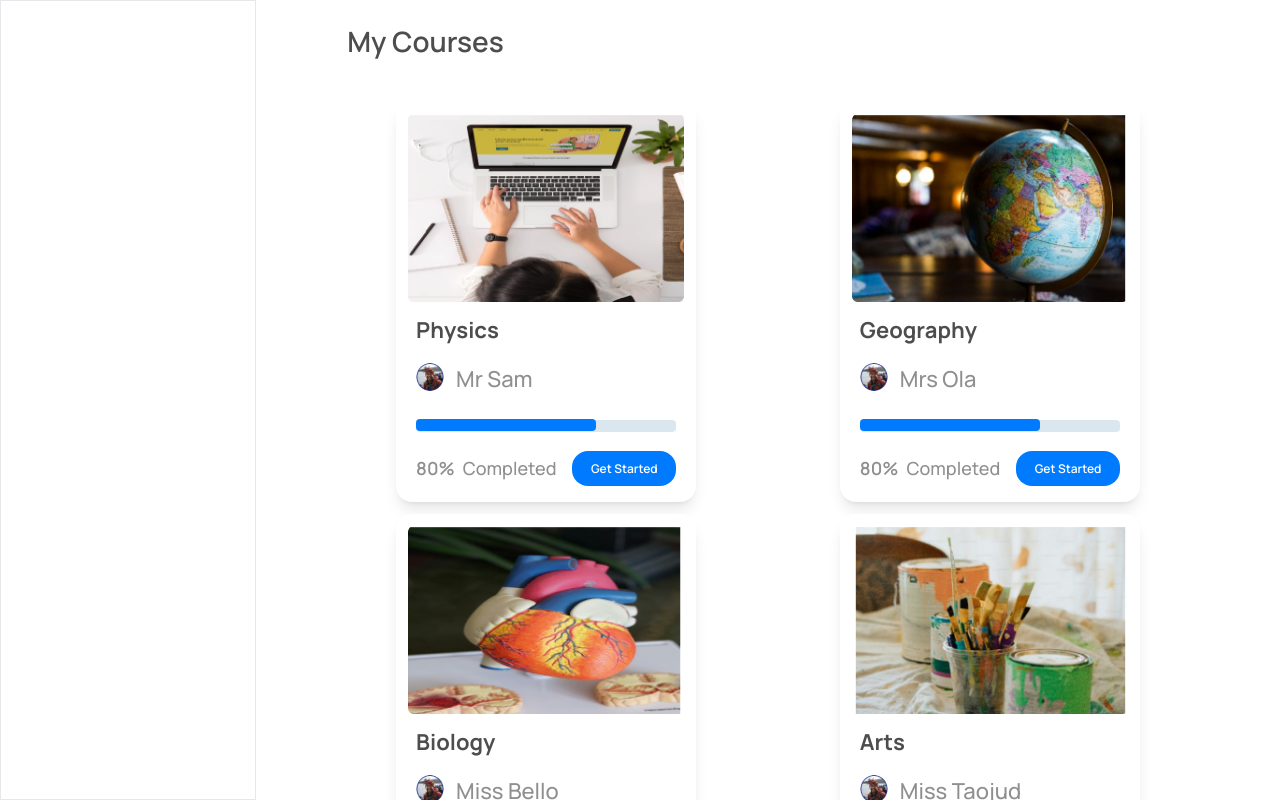
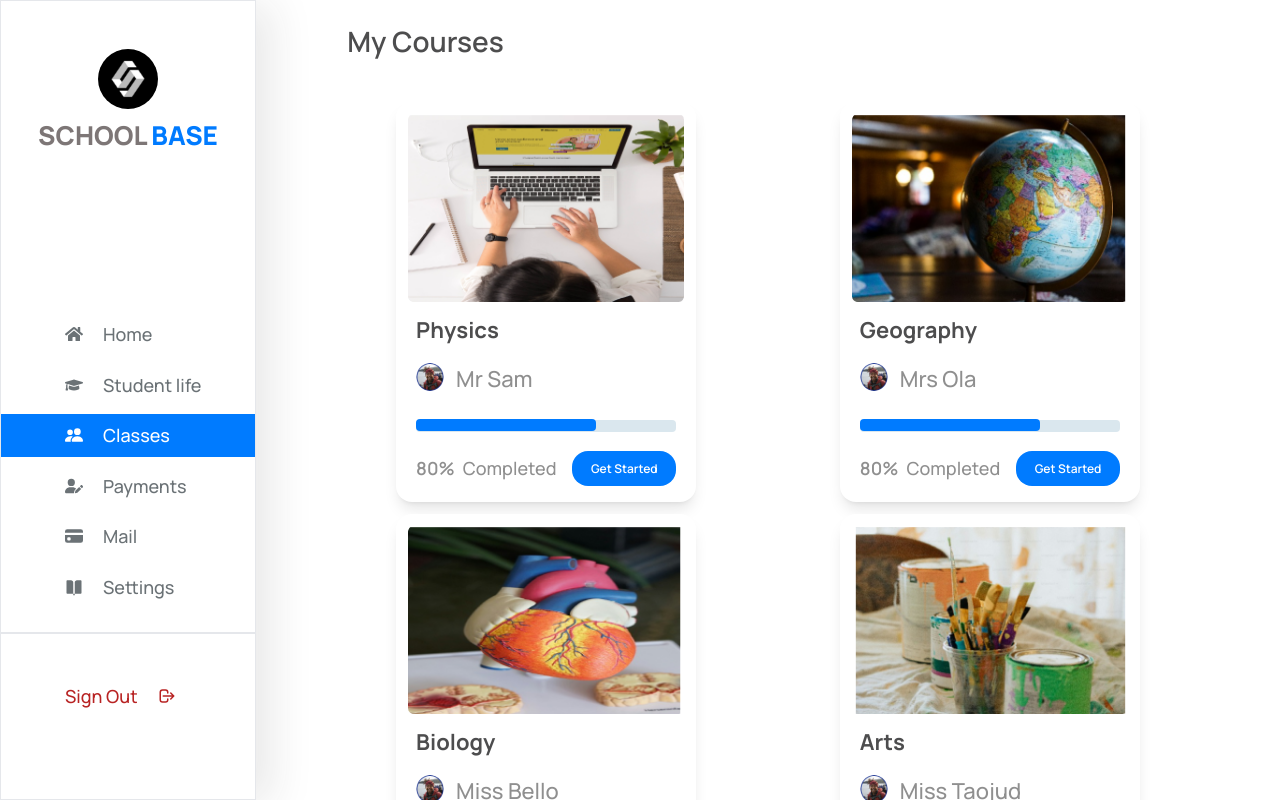
Before and after one commit to claire256/SchoolBaseProject, a React (Vite) app: page /student/classes in a window 1280 px wide. Built offline with nearby package versions, Linux system fonts and the light colour scheme.

Commit message:
fix: hot fix

```diff
--- a/src/components/students-dashboard/Sidebar.jsx
+++ b/src/components/students-dashboard/Sidebar.jsx
@@ -34,8 +34,90 @@ const Sidebar = ({ isOpen }) => {
   }, [location.pathname]);
   return (
     <>
-      <div className="border w-[20%] hidden lgss:flex flex-col items-center pt-12 pb-10 justify-between font-bold overflow-y-hidden text-[#7D7676] text-sm">
+      <div className="border w-[20%] hidden lgss:flex flex-col items-center pt-12 pb-10 justify-between font-bold overflow-y-hidden text-[#7D7676] text-sm sidebar">
+        <div className="w-full h-[60px] text-[26px] flex flex-col gap-4 font-extrabold">
+          <img src={schoolbaseLogo} alt="" className="w-full h-full bg-cover" />
+          <h1 className="text-center">
+            SCHOOL <span className="text-primary">BASE</span>
+          </h1>
+        </div>
+        <div className="mt-16 w-full flex flex-col gap-2 justify-start items-center font-manrope">
+          <Link
+            to="/student/dashboard"
+            className={
+              activebutton === 1
+                ? "flex text-[18px] text-white items-center font-medium pl-16 bg-primary w-full gap-5 h-[60px]"
+                : "flex items-center text-[18px] text-[#6B7276] font-medium pl-16 w-full gap-5 h-[60px]"
+            }
+          >
+            <FaHome />
+            <h4 className=" text-[18px]">Home</h4>
+          </Link>
+          <Link
+            to="/student/student-life"
+            className={
+              activebutton === 2
+                ? "flex text-[18px] text-white items-center font-medium pl-16 bg-primary w-full gap-5 h-[60px]"
+                : "flex items-center text-[18px] text-[#6B7276] font-medium pl-16 w-full gap-5 h-[60px]"
+            }
+          >
+            <FaGraduationCap />
+            <h4 className=" text-[18px]">Student life</h4>
+          </Link>
+          <Link
+            to="/student/classes"
+            className={
+              activebutton === 3
+                ? "flex text-[18px] text-white items-center font-medium pl-16 bg-primary w-full gap-5 h-[60px]"
+                : "flex items-center text-[18px] text-[#6B7276] font-medium pl-16 w-full gap-5 h-[60px]"
+            }
+          >
+            <BsPeopleFill />
+            <h4 className="text-[18px]">Classes</h4>
+          </Link>
+          <Link
+            to="/student/payments"
+            className={
+              activebutton === 4
+                ? "flex text-[18px] text-white items-center font-medium pl-16 bg-primary w-full gap-5 h-[60px]"
+                : "flex items-center text-[18px] text-[#6B7276] font-medium pl-16 w-full gap-5 h-[60px]"
+            }
+          >
+            <FaUserPen />
+            <h4 className="">Payments</h4>
+          </Link>
+          <Link
+            to="/student/mail"
+            className={
+              activebutton === 5
+                ? "flex text-[18px] text-white items-center font-medium pl-16 bg-primary w-full gap-5 h-[60px]"
+                : "flex items-center text-[18px] text-[#6B7276] font-medium pl-16 w-full gap-5 h-[60px]"
+            }
+          >
+            <BsFillCreditCardFill />
 
+            <h4 className="">Mail</h4>
+          </Link>
+          <Link
+            to="/student/settings"
+            className={
+              activebutton === 6
+                ? "flex text-[18px] text-white items-center font-medium pl-16 bg-primary w-full gap-5 h-[60px]"
+                : "flex items-center text-[18px] text-[#6B7276] font-medium pl-16 w-full gap-5 h-[60px]"
+            }
+          >
+            <RiBookOpenFill />
+            <h4 className="">Settings</h4>
+          </Link>
+
+          <button
+            onClick={() => navigate("/get-started")}
+            className="flex gap-5 text-[18px] mt-4 text-[#B82323] items-center  font-medium pl-16 h-[40%] w-full border-t-2 "
+          >
+            Sign Out
+            <HiOutlineLogout />
+          </button>
+        </div>
       </div>
 
       {isOpen && (
```
